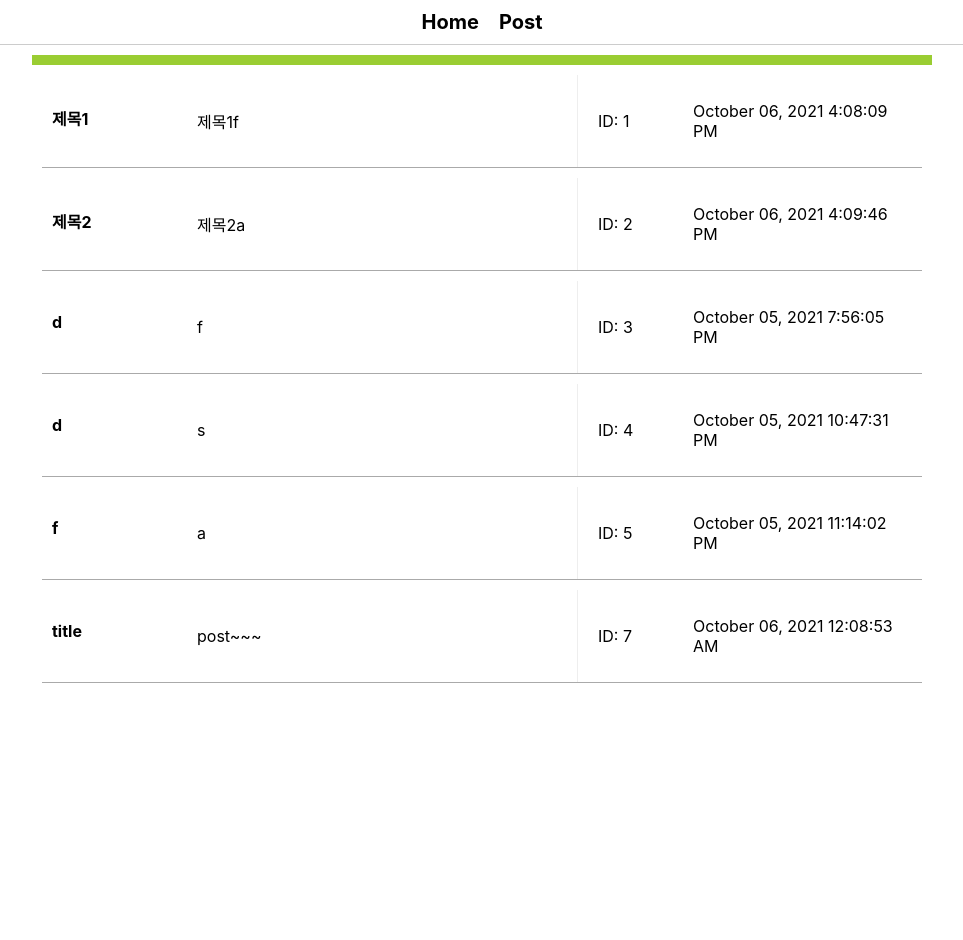
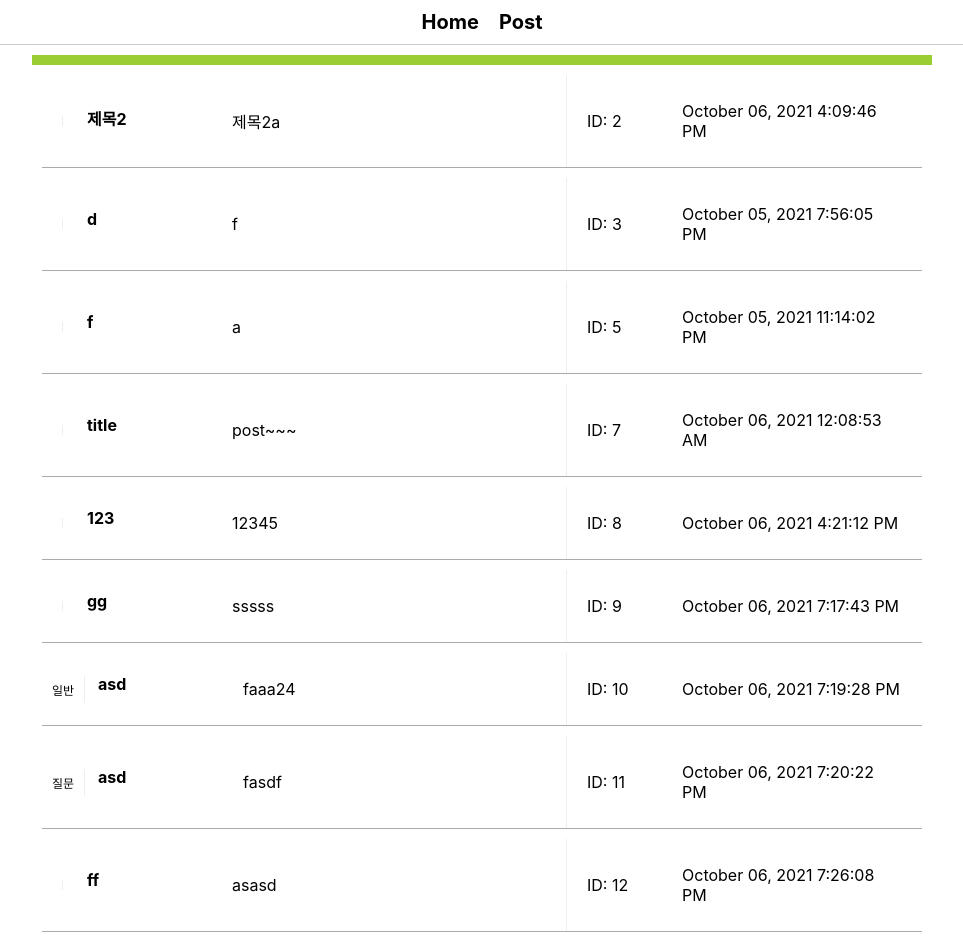
Before and after one commit to do-mandoo/Omega, a React (Create React App) app: page / in a window 1280 px wide. Shown: the top 940 px of the page, without its empty margins (158-1121 px from the left). Before the commit the page ends 800 px from the top, so only its background shows below. Built offline with nearby package versions, Linux system fonts and the light colour scheme; data requests are answered from the project's data file; the HTML template or start-up script is replaced by a standard one.

Commit message:
글쓰기 카테고리 구분해서 작성

```diff
--- a/db.json
+++ b/db.json
@@ -1,11 +1,5 @@
 {
   "board": [
-    {
-      "id": 1,
-      "title": "제목1",
-      "datetime": "October 06, 2021 4:08:09 PM",
-      "body": "제목1f"
-    },
     {
       "id": 2,
       "title": "제목2",
@@ -19,12 +13,6 @@
       "body": "f"
     },
     {
-      "id": 4,
-      "title": "d",
-      "datetime": "October 05, 2021 10:47:31 PM",
-      "body": "s"
-    },
-    {
       "id": 5,
       "title": "f",
       "datetime": "October 05, 2021 11:14:02 PM",
@@ -35,6 +23,46 @@
       "title": "title",
       "datetime": "October 06, 2021 12:08:53 AM",
       "body": "post~~~"
+    },
+    {
+      "id": 8,
+      "title": "123",
+      "datetime": "October 06, 2021 4:21:12 PM",
+      "body": "12345"
+    },
+    {
+      "id": 9,
+      "title": "gg",
+      "datetime": "October 06, 2021 7:17:43 PM",
+      "body": "sssss"
+    },
+    {
+      "id": 10,
+      "title": "asd",
+      "datetime": "October 06, 2021 7:19:28 PM",
+      "body": "faaa24",
+      "category": "일반"
+    },
+    {
+      "id": 11,
+      "title": "asd",
+      "datetime": "October 06, 2021 7:20:22 PM",
+      "body": "fasdf",
+      "category": "질문"
+    },
+    {
+      "id": 12,
+      "title": "ff",
+      "datetime": "October 06, 2021 7:26:08 PM",
+      "body": "asasd",
+      "category": ""
+    },
+    {
+      "id": 13,
+      "title": "3232",
+      "datetime": "October 06, 2021 7:26:26 PM",
+      "body": "2fqwq",
+      "category": "질문"
     }
   ]
 }
--- a/src/App.js
+++ b/src/App.js
@@ -18,6 +18,8 @@ function App() {
   const [postBody, setPostBody] = useState('');
   const [editTitle, setEditTitle] = useState('');
   const [editBody, setEditBody] = useState('');
+  const [postCategory, setPostCategory] = useState('');
+  let [viewCount, setViewCount] = useState(0);
 
   const history = useHistory();
 
@@ -49,13 +51,20 @@ function App() {
     e.preventDefault();
     const id = posts.length ? posts[posts.length - 1].id + 1 : 1;
     const datetime = format(new Date(), 'MMMM dd, yyyy pp');
-    const newPost = { id, title: postTitle, datetime, body: postBody };
+    const newPost = {
+      id,
+      title: postTitle,
+      datetime,
+      body: postBody,
+      category: postCategory,
+    };
     try {
       const res = await api.post('/board', newPost);
       const allPosts = [...posts, res.data];
       setPosts(allPosts);
       setPostTitle('');
       setPostBody('');
+      setPostCategory('');
       history.push('/');
     } catch (error) {
       console.log(error, 'error');
@@ -87,6 +96,10 @@ function App() {
     }
   };
 
+  const handleViewCount = e => {
+    // setViewCount(viewCount + 1);
+  };
+
   console.log(posts, 'posts');
 
   return (
@@ -94,7 +107,7 @@ function App() {
       <Nav />
       <Switch>
         <Route exact path="/">
-          <Home posts={posts} />
+          <Home posts={posts} handleViewCount={handleViewCount} />
         </Route>
         <Route path="/posts">
           <NewPost
@@ -103,6 +116,8 @@ function App() {
             setPostTitle={setPostTitle}
             postBody={postBody}
             setPostBody={setPostBody}
+            postCategory={postCategory}
+            setPostCategory={setPostCategory}
           />
         </Route>
         <Route path="/edit/:id">
--- a/src/component/board/Detail.js
+++ b/src/component/board/Detail.js
@@ -1,5 +1,5 @@
 import { useParams, Link } from 'react-router-dom';
-import React from 'react';
+import React, { useState } from 'react';
 import styled from 'styled-components';
 
 const DetailWrap = styled.div`
@@ -36,9 +36,11 @@ const DetailWrap = styled.div`
 `;
 
 const Detail = ({ posts, handleDelete }) => {
+  const count = 0;
   console.log(posts, '124432');
   const { id } = useParams();
   const post = posts.find(post => post.id.toString() === id);
+  console.log(post, 'postpost');
   return (
     <DetailWrap>
       <main className="PostPage">
@@ -54,7 +56,7 @@ const Detail = ({ posts, handleDelete }) => {
             </Link>
             <button
               className="deleteButton"
-              // onClick={() => handleDelete(post.id)}
+              onClick={() => handleDelete(post.id)}
             >
               Delete Post
             </button>
--- a/src/component/board/Home.js
+++ b/src/component/board/Home.js
@@ -40,6 +40,11 @@ const PostWrap = styled.div`
       text-decoration: underline;
     }
   }
+  .postCategory {
+    font-size: 12px;
+    font-weight: 300;
+    border-right: 1px solid #eee;
+  }
   .postDate {
     /* background-color: skyblue; */
     width: 220px;
@@ -51,7 +56,7 @@ const PostWrap = styled.div`
   }
   .postBody {
     /* background-color: violet; */
-    width: 360px;
+    width: 300px;
     margin-left: 5px;
     :hover {
       text-decoration: underline;
@@ -61,12 +66,14 @@ const PostWrap = styled.div`
 `;
 
 // 목록들 쫘르륵
-const Post = ({ post }) => {
+const Post = ({ post, handleViewCount }) => {
   console.log(post, '12목록들쫘라락. /');
+  console.log(handleViewCount, '23409쫘라라라ㅏㄱ');
   const postBody = post.body;
   return (
     <PostWrap>
       <article>
+        <div className="postCategory">{post.category}</div>
         <Link to={`/post/${post.id}`} className="aTag">
           <div className="postLeft">
             <h2>{post.title}</h2>
@@ -82,13 +89,13 @@ const Post = ({ post }) => {
   );
 };
 
-const Home = ({ posts }) => {
+const Home = ({ posts, handleViewCount }) => {
   console.log(posts, '2993');
   return (
     <HomeWrap>
       <main>
         {posts.map(post => (
-          <Post key={post.id} post={post} />
+          <Post key={post.id} post={post} handleViewCount={handleViewCount} />
         ))}
       </main>
     </HomeWrap>
--- a/src/component/board/NewPost.js
+++ b/src/component/board/NewPost.js
@@ -51,6 +51,8 @@ const NewPost = ({
   setPostTitle,
   postBody,
   setPostBody,
+  postCategory,
+  setPostCategory,
 }) => {
   console.log('093248924387');
   return (
@@ -69,6 +71,18 @@ const NewPost = ({
               placeholder=" 제목을 입력하세요."
             />
           </div>
+          <label htmlFor="postTitle">질문:</label>
+          <input
+            type="radio"
+            value="질문"
+            onClick={e => setPostCategory(e.target.value)}
+          />
+          <label htmlFor="postTitle">일반:</label>
+          <input
+            type="radio"
+            value="일반"
+            onClick={e => setPostCategory(e.target.value)}
+          />
           <div className="postBodyAll">
             <label htmlFor="postBody">Post:</label>
             <textarea
```
Also changed, not shown: .eslintrc.json, 2 other files (tests, documents, lock files or other folders).
